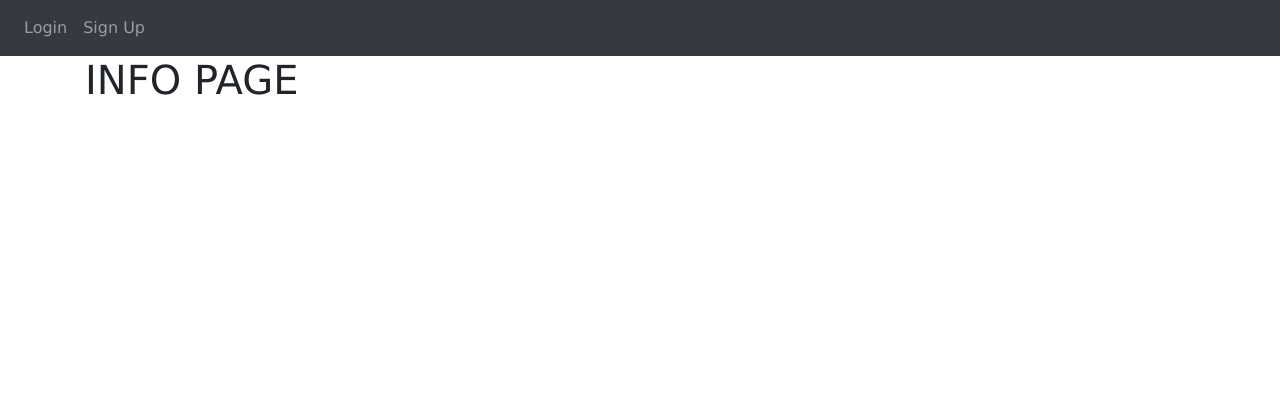
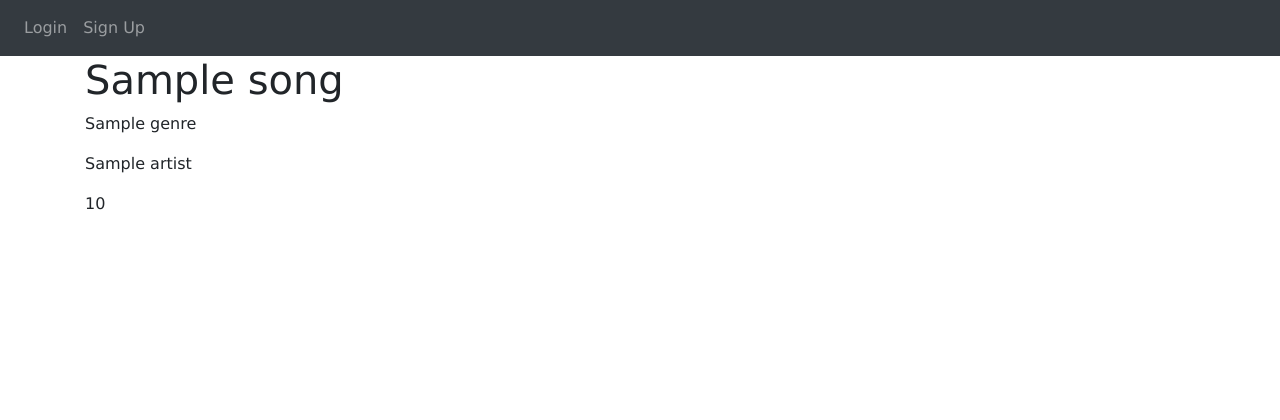
Before and after one commit to MarkNatavio/MusicSearchEngine, a Flask app: template website/templates/info.html in a window 1280 px wide. Shown: the top 420 px of the page. Run offline with Flask 2, Linux system fonts and the light colour scheme; the template is opened without the code that fills it: most values are stand-ins (such as "Sample title", 1, 10 or a date in 2020); some libraries are stand-ins or nearby versions.

Commit message:
Update info.html

```diff
--- a/website/templates/info.html
+++ b/website/templates/info.html
@@ -2,5 +2,12 @@
 {% block title %}Info{% endblock %}
 
 {% block content %}
-<h1>INFO PAGE</h1>
+<h1> {% print(song.song) %}</h1>
+<p> {% print(genres[song.genre-1].genre) %}</p>
+<p> {% print(artists[song.artist-1].artist) %}</p>
+<p> {% print(song.duration) %}</p>
+<p> {% print(albums[song.album-1].album) %}</p>
+{% if song.lyrics %}
+  <p> {% print(song.lyrics)%} </p>
+{% endif %}
 {% endblock content %}
```
